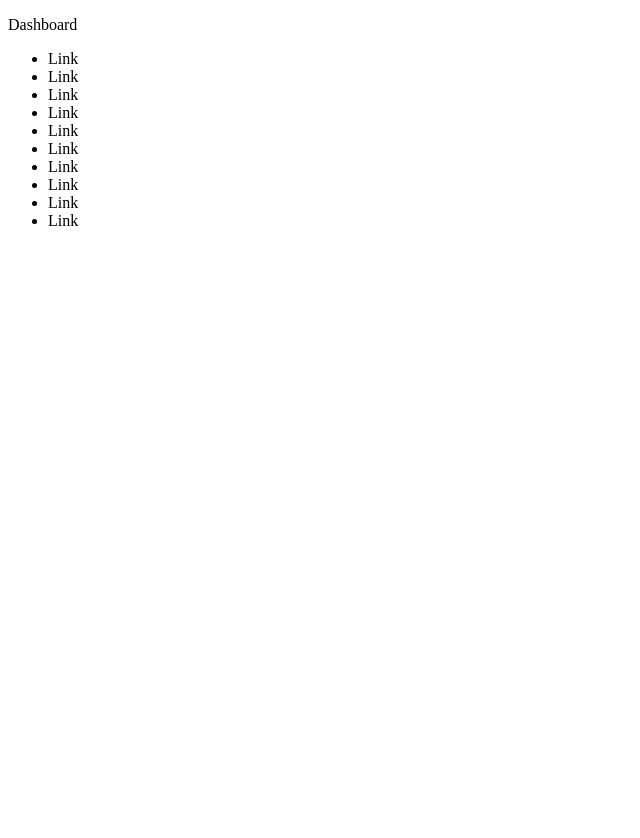
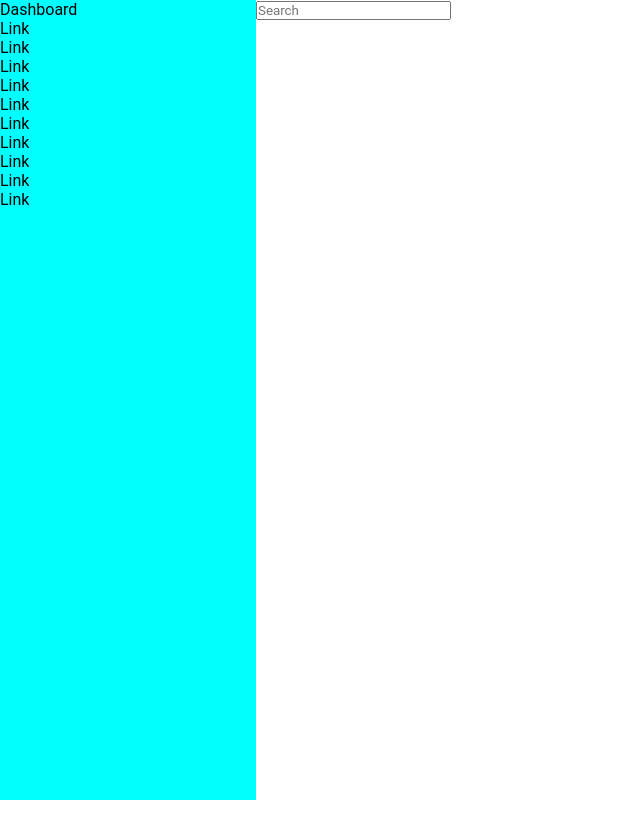
Before and after one commit to balazs-busak/admin-dashboard, a plain HTML site: page index.html in a window 1280 px wide. Shown: the top 838 px of the page, without its empty margins (0-640 px from the left). Before the commit the page ends 800 px from the top, so only its background shows below. Drawn offline with Linux system fonts and the light colour scheme.

Commit message:
layout started

```diff
--- a/index.html
+++ b/index.html
@@ -25,6 +25,9 @@
             </ul>
         </div>
         <div class="header">
+            <input type="text" placeholder="Search">
+
+        </div>
 
         </div>
         <div class="content">
--- a/style.css
+++ b/style.css
@@ -0,0 +1,21 @@
+* {
+    box-sizing: border-box;
+    padding: 0;
+    margin: 0;
+    font-family: 'Roboto', sans-serif;
+}
+
+.container {
+    display: grid;
+    grid-template-columns: 1fr 4fr;
+    grid-template-rows: 1fr 4fr;
+}
+
+.sidebar {
+    background-color: aqua;
+    height: 100vh;
+}
+
+.header {
+
+}
```
